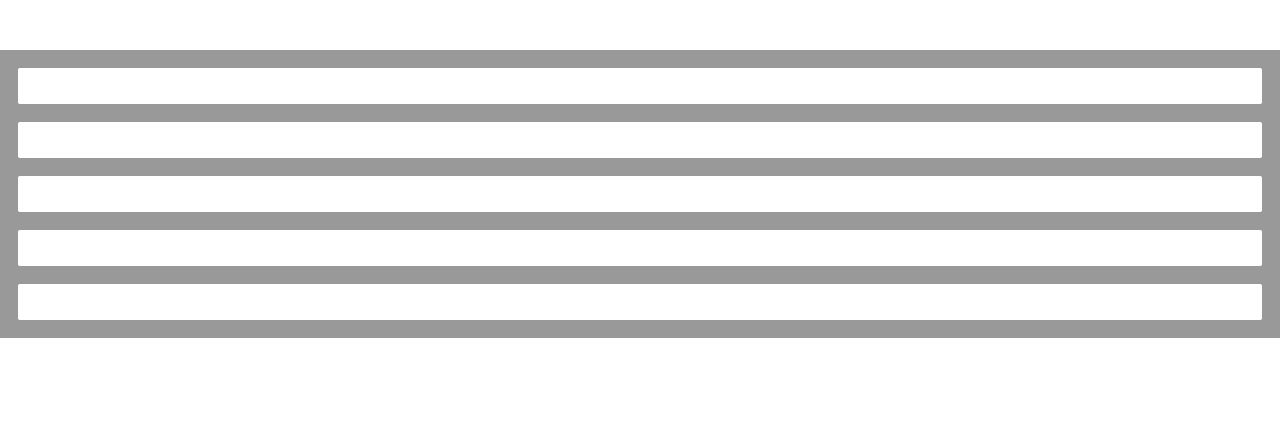
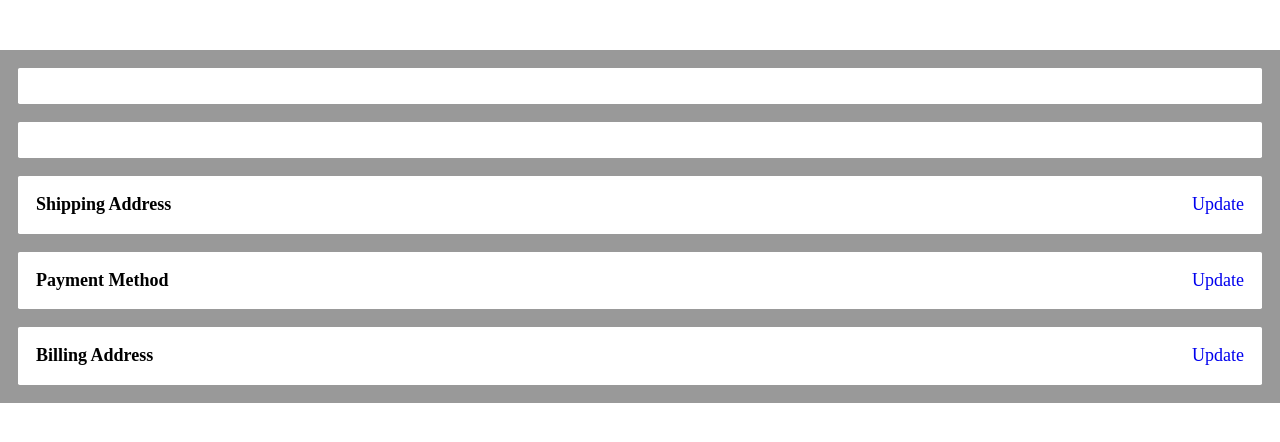
Before and after one commit to Tayomide/hci-project-one, a website: page cart/index.html in a window 1280 px wide. Drawn offline with Linux system fonts and the light colour scheme.

Commit message:
Add heading tags for cart sections

```diff
--- a/cart/index.html
+++ b/cart/index.html
@@ -19,12 +19,18 @@
 
       </section>
       <section id="shipping-address">
+        <h4>Shipping Address</h4>
+        <a href="/shipping/" class="edit">Update</a>
 
       </section>
       <section id="payment-info">
+        <h4>Payment Method</h4>
+        <a href="/payment/" class="edit">Update</a>
 
       </section>
       <section id="billing-address">
+        <h4>Billing Address</h4>
+        <a href="/billing/" class="edit">Update</a>
 
       </section>
     </main>
```
